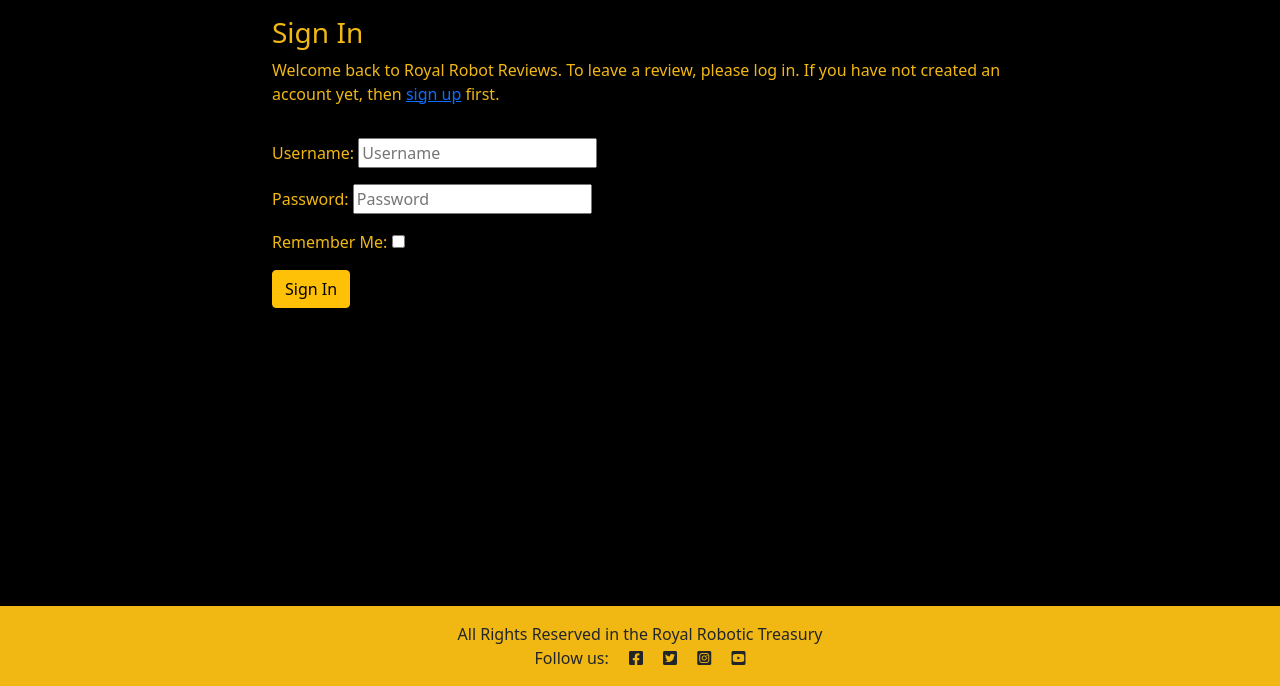
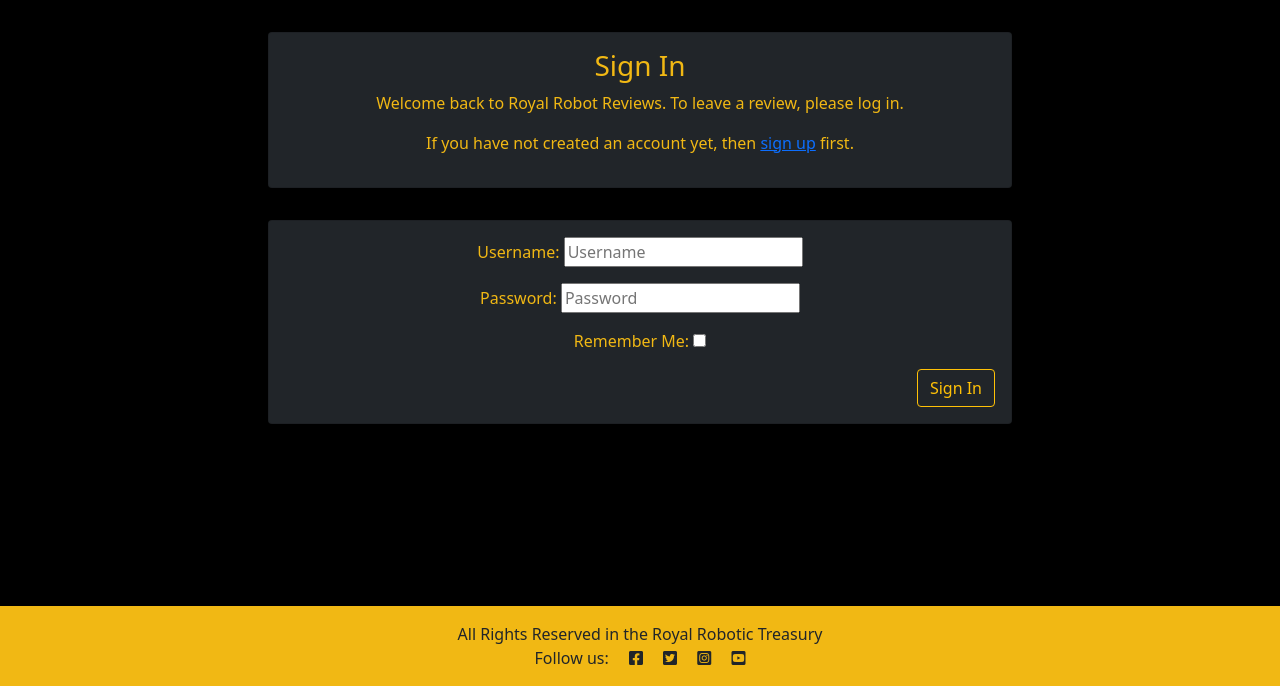
Before and after one commit to JordanCH05/VideoGameReviews, a Django app: page /accounts/login/ in a window 1280 px wide. Shown: the part 114-800 px from the top of the page. Run offline with Django 3.2, Linux system fonts and the light colour scheme; some libraries are stand-ins or nearby versions; some web fonts are replaced.

Commit message:
Style login page

```diff
--- a/templates/account/login.html
+++ b/templates/account/login.html
@@ -9,25 +9,34 @@
 
 <div class="container text-yellow">
     <div class="row">
+        <div class="mt-3">
             <div class="col-md-8 mt-3 offset-md-2">
+                <div class="card bg-dark text-center p-3">
                     <h3>{% trans "Sign In" %}</h3>
 
-            <p>{% blocktrans %}Welcome back to Royal Robot Reviews. To leave a review, please log in. If
-                you
-                have not created an account yet, then <a class="link" href="{{ signup_url }}">sign up</a>
-                first.{% endblocktrans %}</p>
+                    <p>Welcome back to Royal Robot Reviews. To leave a review, please log in.</p>
+                    <p>If you have not created an account yet, then <a class="link" href="{{ signup_url }}">sign up</a>
+                        first.</p>
+                </div>
+            </div>
         </div>
     </div>
     <div class="row">
+        <div class="mt-3">
             <div class="col-md-8 my-3 offset-md-2">
+                <div class="card bg-dark text-center p-3">
                     <form method="POST" action="{% url 'account_login' %}">
                         {% csrf_token %}
                         {{ form.as_p }}
                         {% if redirect_field_value %}
                         <input type="hidden" name="{{ redirect_field_name }}" value="{{ redirect_field_value }}" />
                         {% endif %}
-                <button class="btn btn-warning right" type="submit">{% trans "Sign In" %}</button>
+                        <div class="d-flex justify-content-end">
+                            <button class="btn btn-outline-warning" type="submit">{% trans "Sign In" %}</button>
+                        </div>
                     </form>
+                </div>
+            </div>
         </div>
     </div>
 </div>
```
Lines whose indentation alone changed are shown as unchanged.
